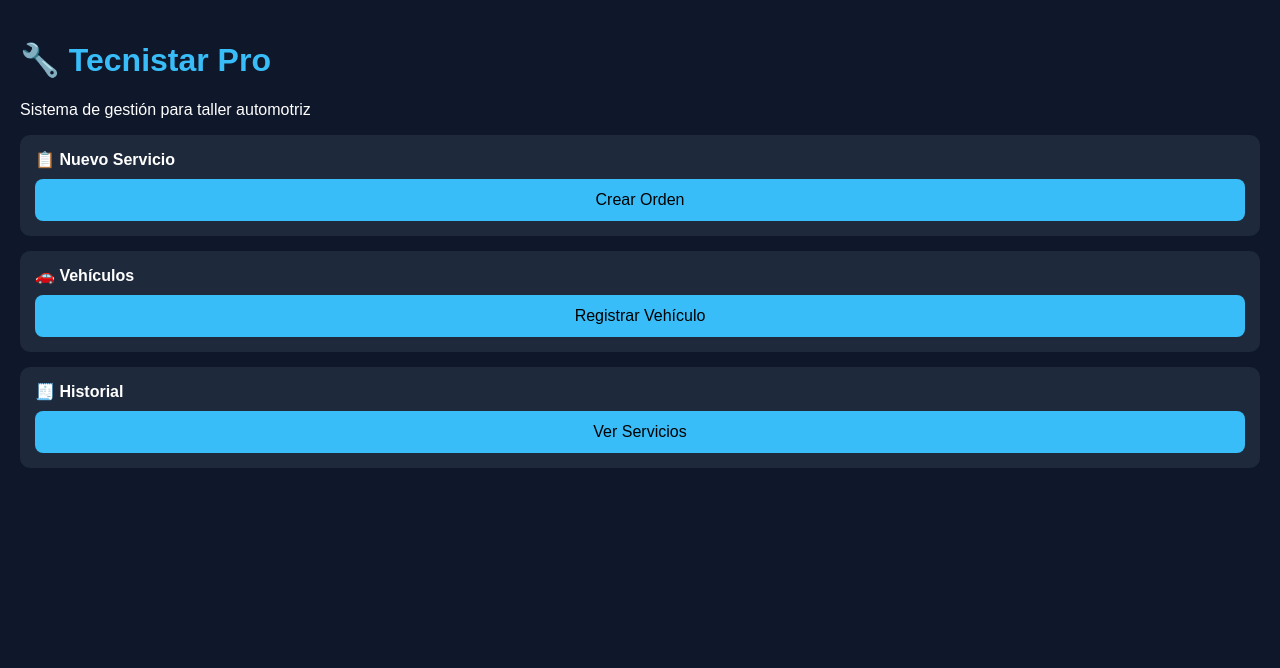
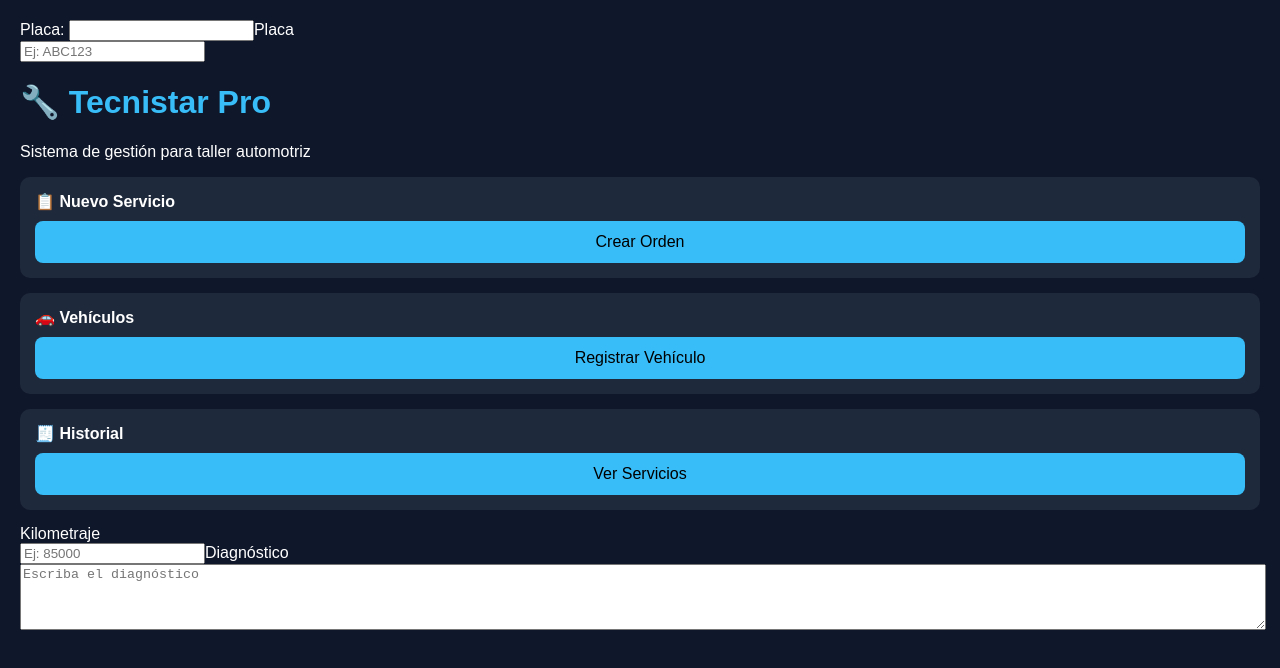
Before and after one commit to tecnistar-pro/Tecnistar---pro, a plain HTML site: page index.html in a window 1280 px wide. Drawn offline with Linux system fonts and the light colour scheme.

Commit message:
Update index.html
Signed-off-by: tecnistar-pro <alewen23@gmail.com>

```diff
--- a/index.html
+++ b/index.html
@@ -1,5 +1,22 @@
 <!DOCTYPE html>
-<html lang="es">
+<html>
+<head>
+  <meta name="viewport" content="width=device-width, initial-scale=1.0">
+  <title>Tecnistar Pro</title>
+</head>
+
+<!DOCTYPE html>
+Placa:
+<input><label>Placa</label><br>
+<input
+  type="text"
+  placeholder="Ej: ABC123"
+  inputmode="text"
+>
+<head>
+  <title>Tecnistar Pro</title>
+</head>
+<body>
 <head>
   <meta charset="UTF-8">
   <title>Tecnistar Pro</title>
@@ -54,3 +71,14 @@
 
 </body>
 </html>
+<label>Kilometraje</label><br>
+<input
+  type="number"
+  placeholder="Ej: 85000"
+  inputmode="numeric"
+><label>Diagnóstico</label><br>
+<textarea
+  placeholder="Escriba el diagnóstico"
+  rows="4"
+  style="width:100%;"
+></textarea>
```
